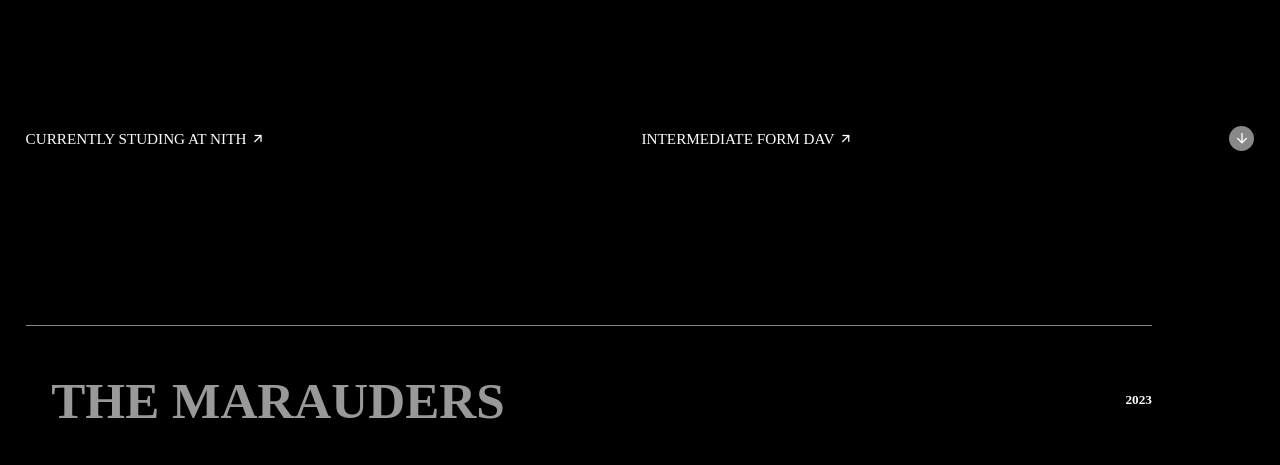
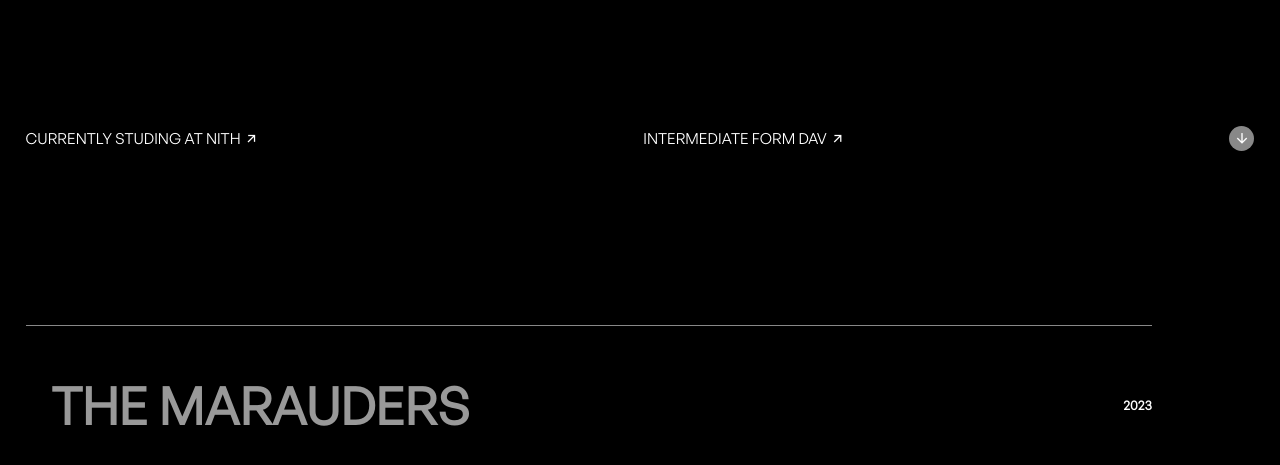
Before and after one commit to Rickychaudhary/Chinki-portfolio, a plain HTML site: page index.html in a window 1280 px wide. Shown: the part 635-1100 px from the top of the page. Drawn offline with nearby package versions, Linux system fonts and the light colour scheme; a script that the page names is missing.

Commit message:
Adding fonts used

```diff
--- a/styles.css
+++ b/styles.css
@@ -1,3 +1,7 @@
+@font-face {
+    font-family: "General Sans";
+    src: url("Fonts/GeneralSans-Regular.otf");
+}
 *{
     margin: 0;
     border: 0;
```
Also changed, not shown: Fonts/GeneralSans-Medium.otf (added), Fonts/GeneralSans-Regular.otf (added).
